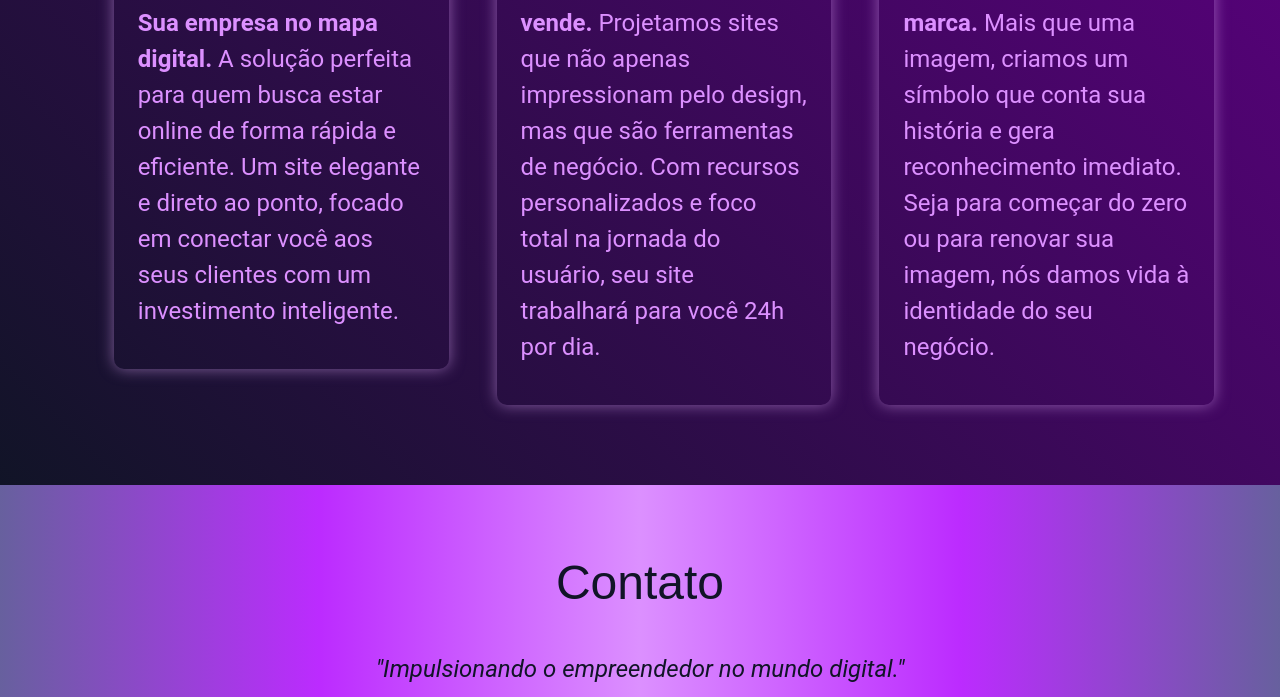
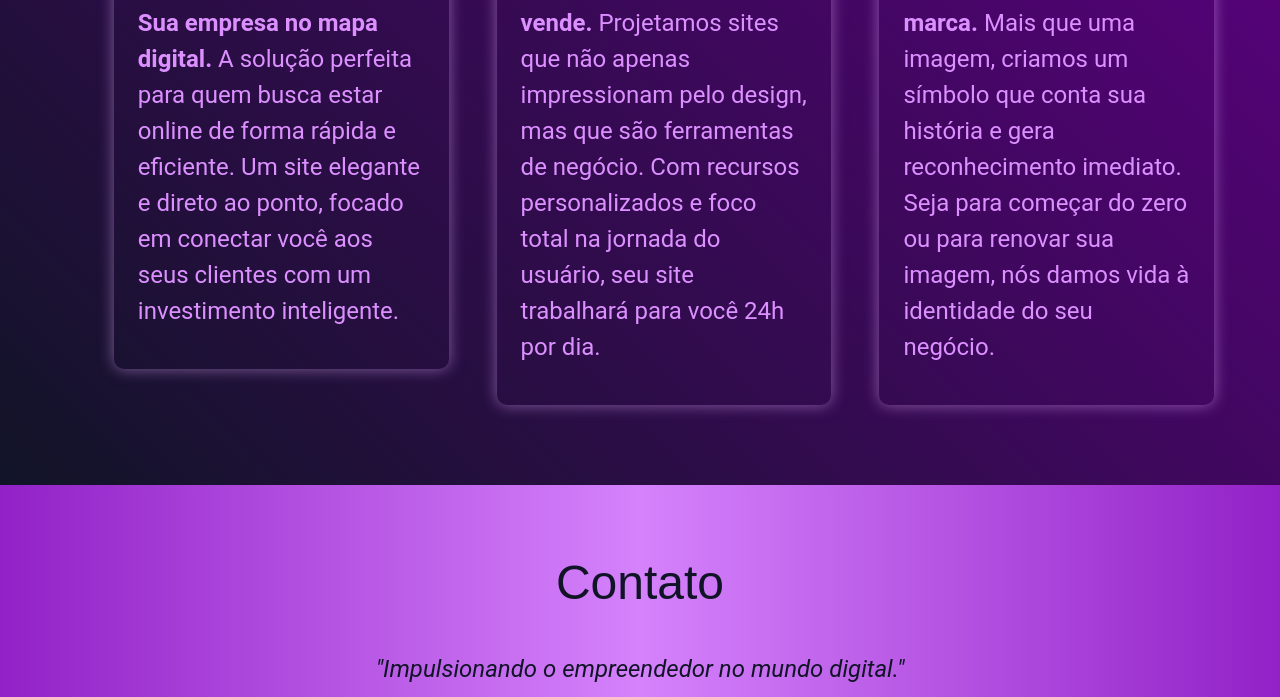
Before and after one commit to Frontfy-Web/site, a plain HTML site: page index.html in a window 1280 px wide. Shown: the part 2302-2999 px from the top of the page. Drawn offline with nearby package versions, Linux system fonts and the light colour scheme; a script that the page names is missing; a web font is replaced by a local one.

Commit message:
Add files via upload

```diff
--- a/style.css
+++ b/style.css
@@ -203,7 +203,7 @@ p {
 
 footer {
     padding: 1% 2%;
-    background: linear-gradient(90deg, #67609e, #bc2bff, var(--cor__principal), #bc2bff, #67609e);
+    background: linear-gradient(90deg, #9221c7, #d582fc, #9221c7);
     font-size: 1rem;
     font-family: var(--fonte__padrao);
     color: var(--cor__secundaria);
```
